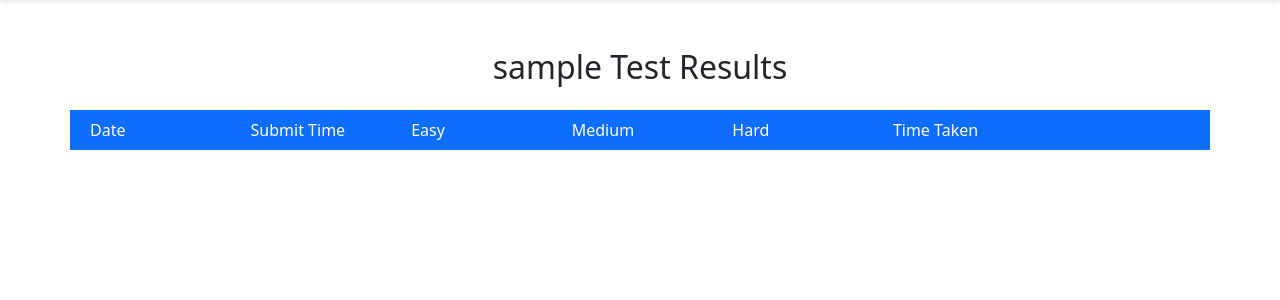
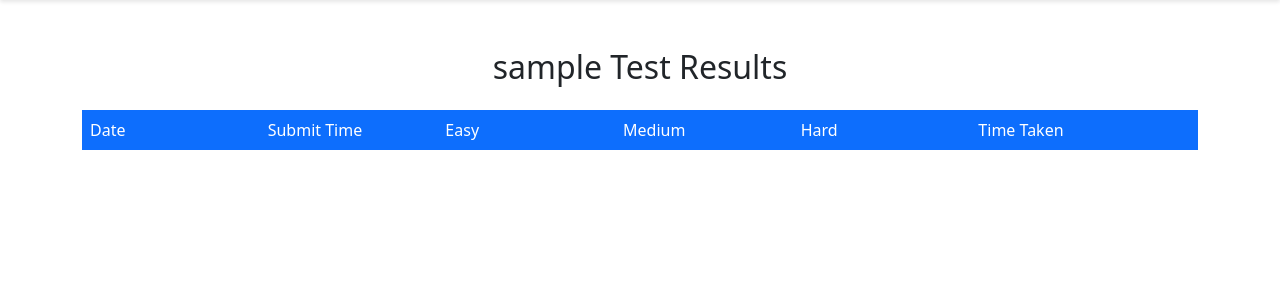
Before and after one commit to sathwikshetty33/DSA-Tracker, a Django app: a page that uses counter/dsacounter/templates/dsacounter/results.html in a window 1280 px wide. Shown: the part 56-356 px from the top of the page. Run offline with Django 5.2, Linux system fonts and the light colour scheme; the visitor is signed in with stand-in values (Sample User, id 1); data that the repository does not hold is empty.

Commit message:
some change

```diff
--- a/counter/dsacounter/templates/dsacounter/results.html
+++ b/counter/dsacounter/templates/dsacounter/results.html
@@ -17,6 +17,38 @@
             border-radius: 5px;
             border: none;
             box-shadow: 0 2px 10px rgba(0, 0, 0, 0.1);
+        }
+        .table-responsive-wrapper {
+            position: relative;
+            overflow-x: auto;
+            -webkit-overflow-scrolling: touch;
+        }
+        .results-table {
+            min-width: 768px; /* Ensures table doesn't shrink too much */
+        }
+        .results-row {
+            display: flex;
+            align-items: center;
+        }
+        .results-col {
+            flex: 1;
+            padding: 8px;
+            min-width: 100px; /* Minimum width for each column */
+            word-wrap: break-word;
+        }
+        .delete-col {
+            width: 50px;
+            flex: none;
+        }
+        @media (max-width: 768px) {
+            .container {
+                padding-left: 0;
+                padding-right: 0;
+            }
+            .table-responsive-wrapper {
+                margin: 0 -15px;
+                padding: 0 15px;
+            }
         }
     </style>
 </head>
@@ -50,31 +82,39 @@
     <div class="container mt-5">
         <h2 class="text-center mb-4">{{user.username}} Test Results</h2>
 
-        <div class="row font-weight-bold text-white bg-primary p-2">
-            <div class="col">Date</div>
-            <div class="col">Submit Time</div>
-            <div class="col">Easy</div>
-            <div class="col">Medium</div>
-            <div class="col">Hard</div>
-            <div class="col">Time Taken</div>
-            <div class="col"></div>
+        <div class="table-responsive-wrapper">
+            <div class="results-table">
+                <!-- Header Row -->
+                <div class="results-row font-weight-bold text-white bg-primary">
+                    <div class="results-col">Date</div>
+                    <div class="results-col">Submit Time</div>
+                    <div class="results-col">Easy</div>
+                    <div class="results-col">Medium</div>
+                    <div class="results-col">Hard</div>
+                    <div class="results-col">Time Taken</div>
+                    <div class="delete-col"></div>
                 </div>
 
+                <!-- Data Rows -->
                 {% for result in obj %}
-        <div class="row border-bottom p-2">
-            <div class="col">{{ result.date }}</div>
-            <div class="col">{{ result.submittime }}</div>
-            <div class="col">{{ result.easy }}</div>
-            <div class="col">{{ result.medium }}</div>
-            <div class="col">{{ result.hard }}</div>
-            <div class="col">{{ result.takentime }}</div>
-            <div class="col">
-                <button onclick="openDialog('{% url 'dele' user.id result.date result.submittime %}')" class="btn btn-link p-0" style="border: none; background: none;">
+                <div class="results-row border-bottom">
+                    <div class="results-col">{{ result.date }}</div>
+                    <div class="results-col">{{ result.submittime }}</div>
+                    <div class="results-col">{{ result.easy }}</div>
+                    <div class="results-col">{{ result.medium }}</div>
+                    <div class="results-col">{{ result.hard }}</div>
+                    <div class="results-col">{{ result.takentime }}</div>
+                    <div class="delete-col">
+                        <button onclick="openDialog('{% url 'dele' user.id result.date result.submittime %}')"
+                                class="btn btn-link p-0"
+                                style="border: none; background: none;">
                             <i class="fa-solid fa-trash"></i>
                         </button>
                     </div>
                 </div>
                 {% endfor %}
+            </div>
+        </div>
     </div>
 
     <dialog id="confirmDialog">
```
Lines whose indentation alone changed are shown as unchanged.
